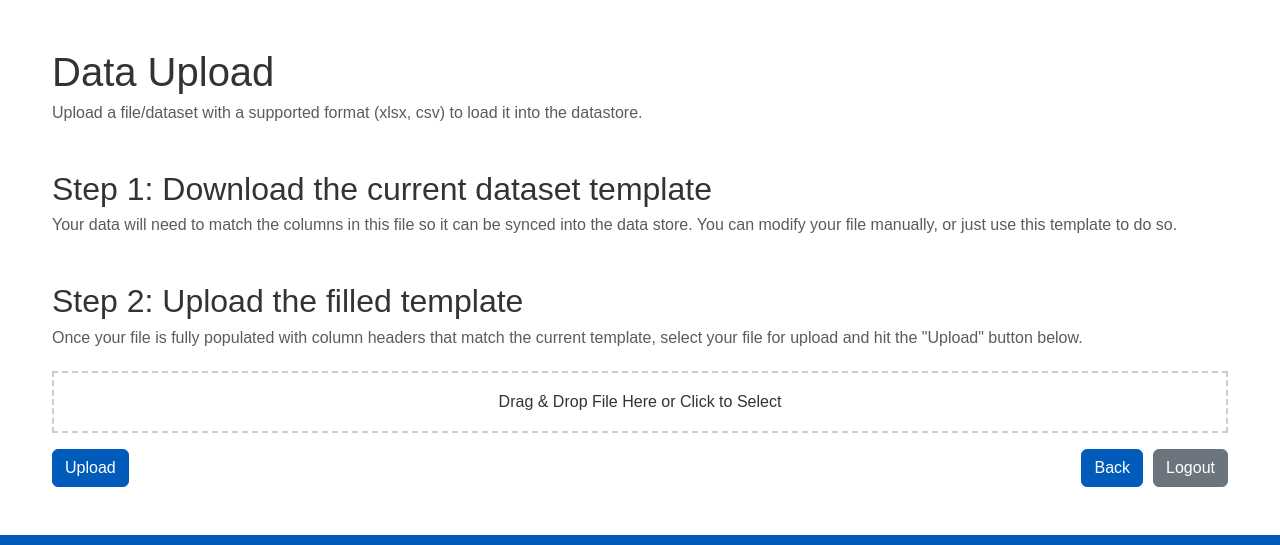
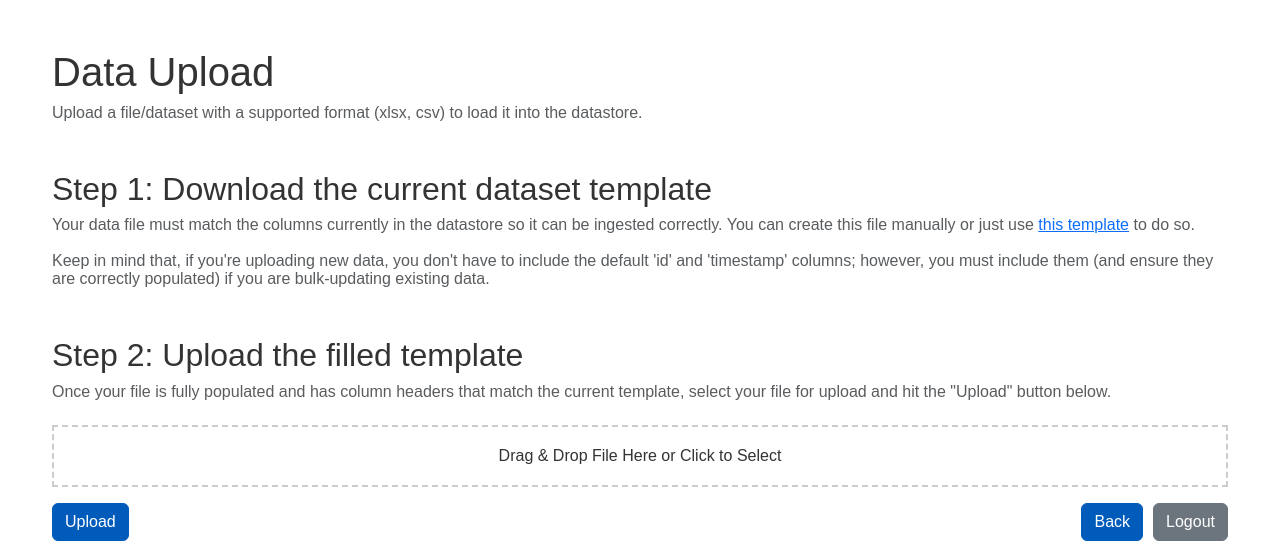
Before and after one commit to av1kav/dynamic_webform, a Flask app: page /upload in a window 1280 px wide. Shown: the part 49-594 px from the top of the page. Run offline with Flask 3, Linux system fonts and the light colour scheme; the visitor is signed in with stand-in values (Sample User, id 1); parts of the project's set-up code (start-up, migrations or seed data) failed here and were passed over; some libraries are stand-ins or nearby versions; grey boxes are pictures that could not be loaded.

Commit message:
Correcting data upload behaviour

```diff
--- a/app.py
+++ b/app.py
@@ -1,11 +1,11 @@
-from flask import Flask, render_template, request, redirect, url_for, session, flash, jsonify, abort, send_from_directory
+from flask import Flask, render_template, request, redirect, url_for, session, flash, jsonify, abort, send_from_directory, send_file
 from flask_login import LoginManager, login_user, logout_user, login_required
 from datetime import datetime
 import platform
 from formbuilder.form_utils import generate_form_html_from_config_file
 from formbuilder.schema_utils import generate_schema_from_config_file, extract_form_response_data_using_schema
 from utils import User, role_required
-from utils import read_instance_config, parse_user_auth_info_from_config, generate_websafe_session_id, l2_validations, l3_validations, get_ip_address, ip_info_check, send_session_id_reminder_email, is_valid_filename, read_uploaded_dataset, download_datastore_in_specific_format
+from utils import read_instance_config, parse_user_auth_info_from_config, generate_websafe_session_id, l2_validations, l3_validations, get_ip_address, ip_info_check, send_session_id_reminder_email, is_valid_filename, read_uploaded_dataset, download_datastore_in_specific_format, generate_excel_template_from_schema
 from datamodels.managers import  DatastoreManager
 from loggers.managers import LoggerManager
 from werkzeug.utils import secure_filename
@@ -273,15 +273,32 @@ def upload_file():
             return jsonify({"error": "No selected file"}), 400
 
         if file and is_valid_filename(file.filename, config=config):
-            app_logger.info("Uploading filename: {file.filename}")
             filename = secure_filename(file.filename)
             file_path = os.path.join(config['datastore']['data_upload']['data_upload_folder'], filename)
             file.save(file_path)
             bulk_upload_data = read_uploaded_dataset(file_path, config=config)
             datastore.add_bulk_data(bulk_upload_data=bulk_upload_data)
-            return jsonify({"message": "File uploaded successfully"}), 200
+            return jsonify({"message": "Ingestion complete."}), 200
+        else:
+            app_logger.warning(f"Invalid file type when attempting upload for ingestion: {file.filename}")
+            return jsonify({"error": "Invalid file type."}), 400
 
     return render_template("upload.html")  # Render the HTML upload form
+
+@app.route('/generate_data_upload_template')
+def generate_data_upload_template():
+    """
+    Separate app route that simply returns an Excel-format template that contains all fields in the current
+    form schema. Useful when uploading data into the datastore.
+
+    NOTE: This app route needs to be separate since it is serving binary data.
+    """
+    return send_file(
+        generate_excel_template_from_schema(form_schema=form_schema),
+        download_name="data_upload_template.xlsx",
+        as_attachment=True,
+        mimetype="application/vnd.openxmlformats-officedocument.spreadsheetml.sheet"
+    )
 
 @login_required
 @role_required(authorized_roles=["viewer","admin"])
--- a/datamodels/mysql.py
+++ b/datamodels/mysql.py
@@ -179,10 +179,10 @@ class MySQLDatastore:
         num_rows = len(bulk_upload_data)
         bulk_upload_data_columns = [x.lower() for x in bulk_upload_data.columns]
         if 'id' not in bulk_upload_data_columns:
-            self.logger.warrning("The 'id' field was not found in the uploaded dataset. New IDs will be generated.")
+            self.logger.warning("The 'id' field was not found in the uploaded dataset. New IDs will be generated.")
             bulk_upload_data['id'] = [generate_websafe_session_id(self.config['general']['websafe_session_id_size']) for _ in range(len(bulk_upload_data))]
         if 'timestamp' not in bulk_upload_data_columns:
-            self.logger.warrning("The 'timestamp' field was not found in the uploaded dataset. New timestamps will be generated.")
+            self.logger.warning("The 'timestamp' field was not found in the uploaded dataset. New timestamps will be generated.")
             bulk_upload_data['timestamp'] = datetime.now()
         # Prepare the data for bulk upsertion by converting it to a dict
         bulk_upload_data = bulk_upload_data.where((pd.notnull(bulk_upload_data)), None)
--- a/static/scripts/main.js
+++ b/static/scripts/main.js
@@ -138,7 +138,6 @@ function populateFormFields(form_data) {
         }
     }
 };
-
 function downloadFile(format) {
     fetch("/dashboard", {
         method: "POST",
--- a/templates/upload.html
+++ b/templates/upload.html
@@ -60,11 +60,14 @@
         </div>
         <div class="text-left mt-5 mb-4">
             <h2>Step 1: Download the current dataset template</h3>
-            <p class="text-muted">Your data will need to match the columns in this file so it can be synced into the data store. You can modify your file manually, or just use this template to do so.</p>
+            <p class="text-muted">Your data file must match the columns currently in the datastore so it can be ingested correctly. You can create this file manually or just use <a download href="{{ url_for('generate_data_upload_template') }}">this template</a> to do so.
+                <br><br>
+                Keep in mind that, if you're uploading new data, you don't have to include the default 'id' and 'timestamp' columns; however, you must include them (and ensure they are correctly populated) if you are bulk-updating existing data.
+            </p>
         </div>
         <div class="text-left mt-5 mb-4">
             <h2>Step 2: Upload the filled template</h3>
-            <p class="text-muted">Once your file is fully populated with column headers that match the current template, select your file for upload and hit the "Upload" button below.</p>
+            <p class="text-muted">Once your file is fully populated and has column headers that match the current template, select your file for upload and hit the "Upload" button below.</p>
         </div>
         <div id="progress-container">
             <div id="progress-bar"></div>
@@ -180,7 +183,6 @@
 
                 const formData = new FormData();
                 formData.append("file", fileInput.files[0]);
-
                 progressContainer.style.display = "block";
                 progressBar.style.width = "0%";
 
@@ -196,13 +198,14 @@
                             }
                         }
                     });
-
-                    if (!response.ok) throw new Error("Upload failed.");
+                    const responseData = await response.json();
+                    if (!response.ok) throw new Error(responseData.error);
 
                     progressBar.style.width = "100%";
-                    messageDiv.innerHTML = `File uploaded successfully!`;
+                    messageDiv.innerHTML = responseData.message;
+
                 } catch (error) {
-                    messageDiv.innerHTML = "Error uploading file.";
+                    messageDiv.innerHTML = error;
                     progressContainer.style.display = "none";
                 }
             });
--- a/utils.py
+++ b/utils.py
@@ -88,6 +88,14 @@ def role_required(authorized_roles):
             return f(*args, **kwargs)
         return wrapper
     return decorator
+
+def generate_excel_template_from_schema(form_schema):
+    df = pd.DataFrame(columns=[key for key in form_schema])
+    output = io.BytesIO()
+    with pd.ExcelWriter(output, engine="openpyxl") as writer:
+        df.to_excel(writer, index=False, sheet_name="upload")
+    output.seek(0)
+    return output
 
 def download_datastore_in_specific_format(datastore, target_format):
     """
```
Also changed, not shown: 1 other file.
